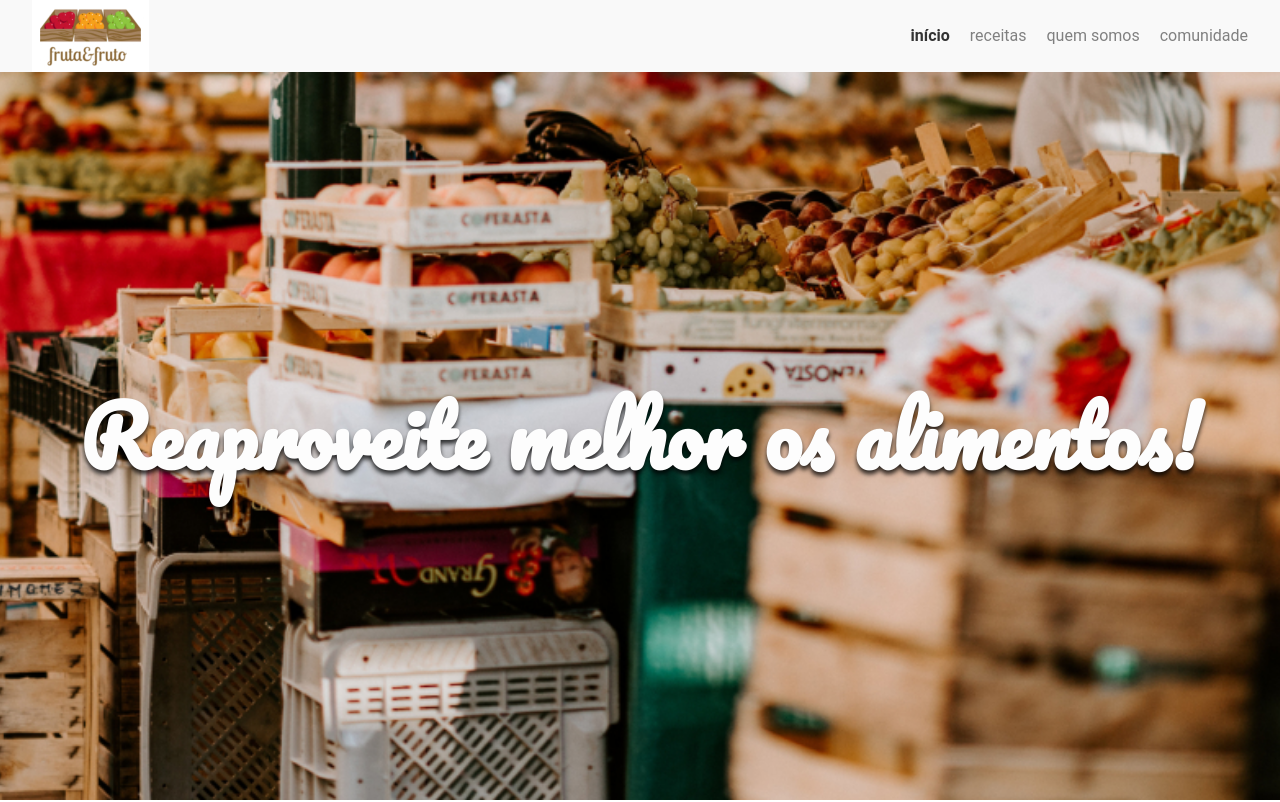
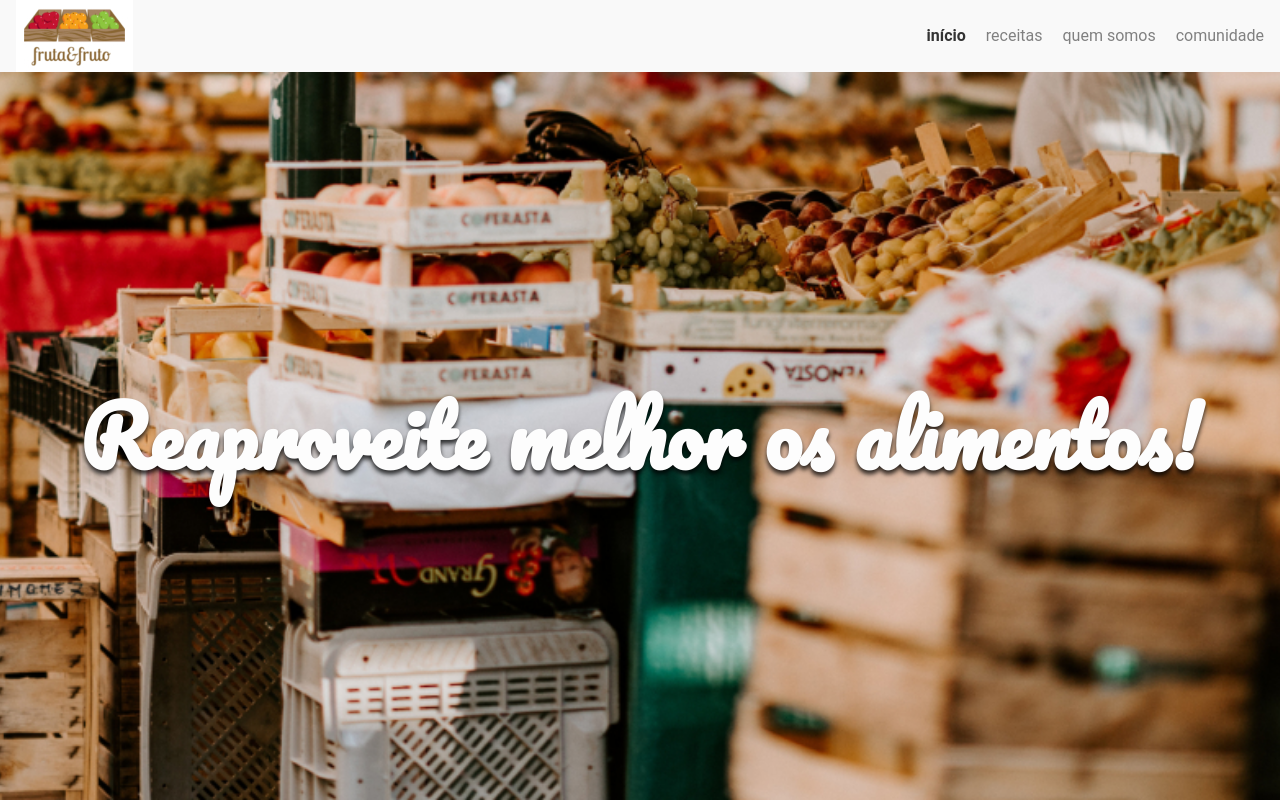
Before and after one commit to gabrielmartinspires-br/arquitetura-css-assets, a plain HTML site: page index.html in a window 1280 px wide. Shown: the top 802 px of the page. Drawn offline with Linux system fonts and the light colour scheme; a web font is replaced by a local one.

Commit message:
Update cabecalho.css

```diff
--- a/assets/css/cabecalho.css
+++ b/assets/css/cabecalho.css
@@ -5,3 +5,9 @@
     justify-content: space-between;
     padding: 0 2rem;
 }
+
+@media screen and (min-width: 0) {
+    .cabeçalho {
+        padding: 0 1rem;
+    }
+}
```
